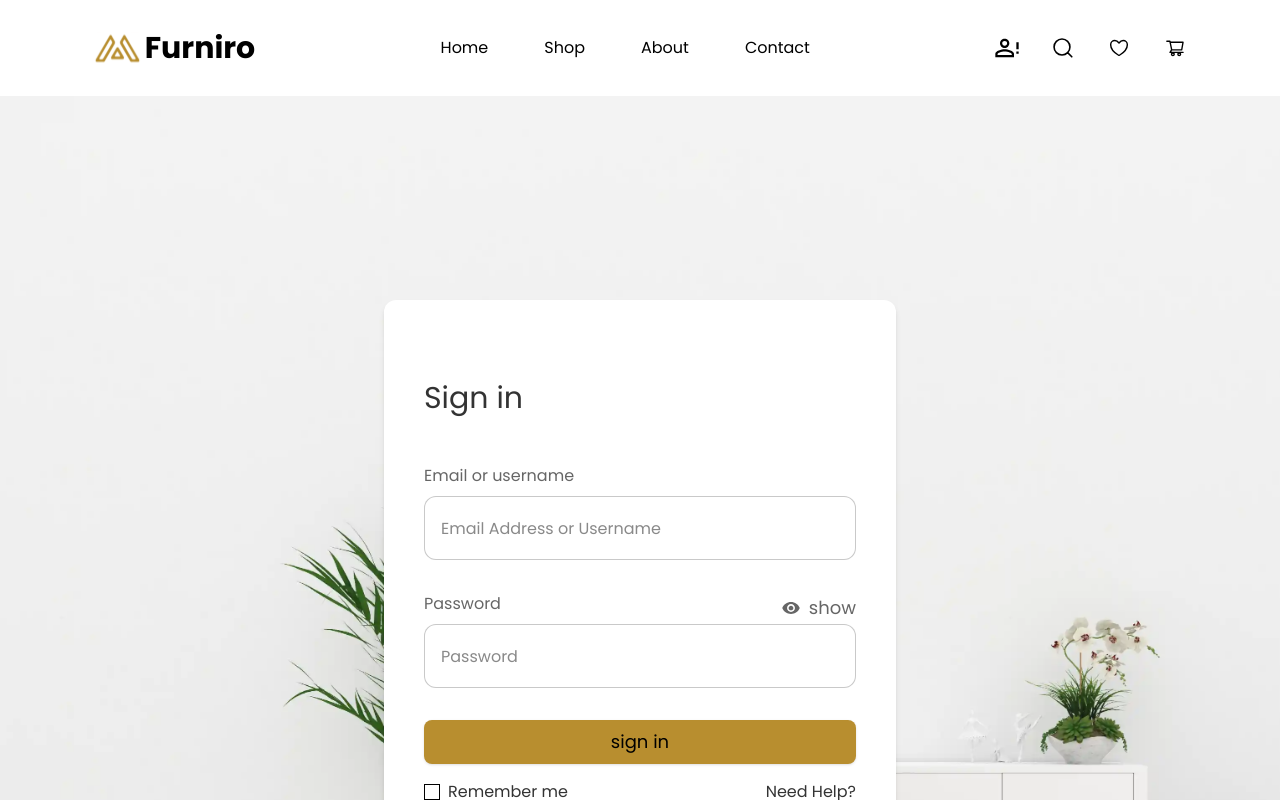
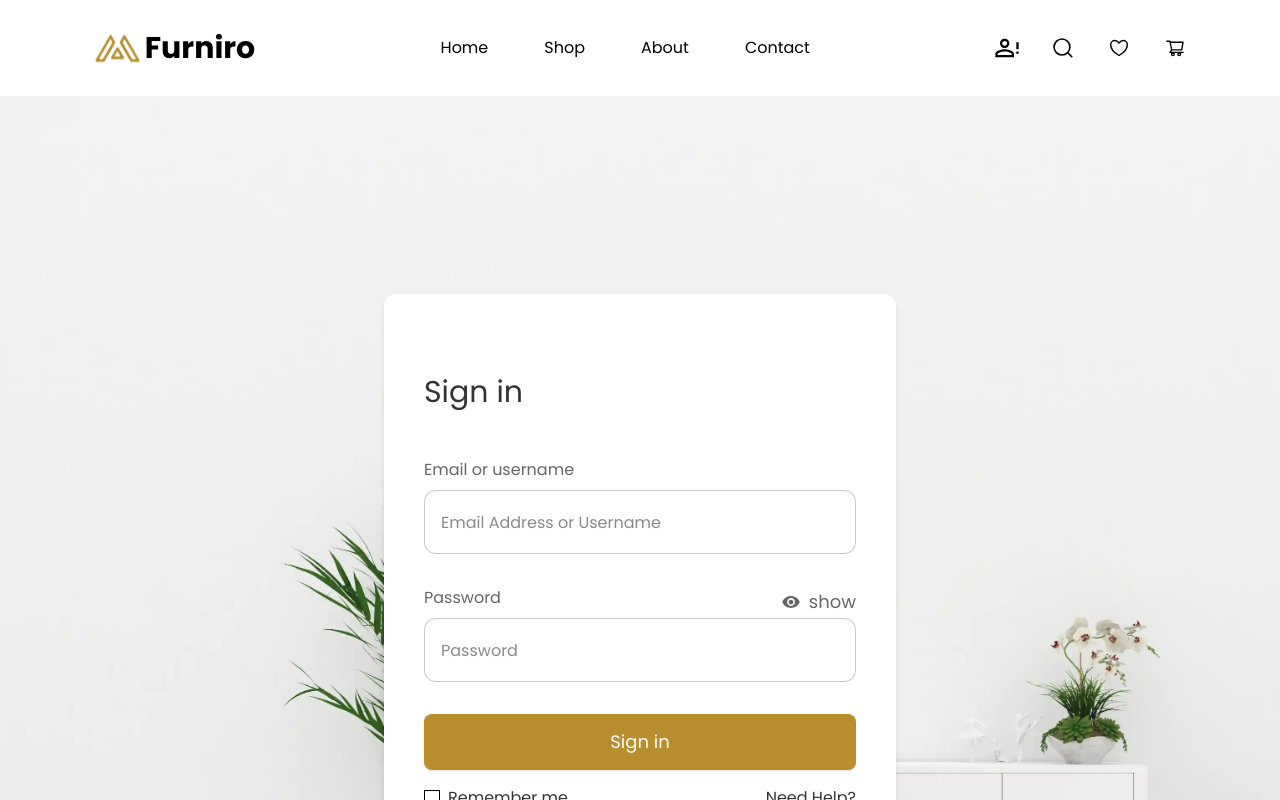
Before and after one commit to MoazElsayedMohamed/Furniro-updated, a React (Vite) app: page /login in a window 1280 px wide. Shown: the top 800 px of the page. Built offline with nearby package versions, Linux system fonts and the light colour scheme.

Commit message:
add fix to button

```diff
--- a/src/components/ui/button.tsx
+++ b/src/components/ui/button.tsx
@@ -31,7 +31,7 @@ const buttonVariants = cva(
         sm: "h-8 rounded-md px-4 py-6 text-base w-auto ",
         base: "text-lg",
         md: "h-10 rounded-md text-2xl",
-        lg: "font-normal text-lg py-2",
+        lg: "font-normal text-lg py-3.5 text-white",
         cardSize: "",
         icon: "h-9 w-9",
       },
--- a/src/pages/Login.tsx
+++ b/src/pages/Login.tsx
@@ -116,7 +116,7 @@ const Login = () => {
               )}
             </div>
             <div className="mt-8">
-              <Button size="lg">sign in</Button>
+              <Button size="lg">Sign in</Button>
             </div>
             <div className="flex justify-between mt-4 font-normal text-gray-600">
               <div
```
